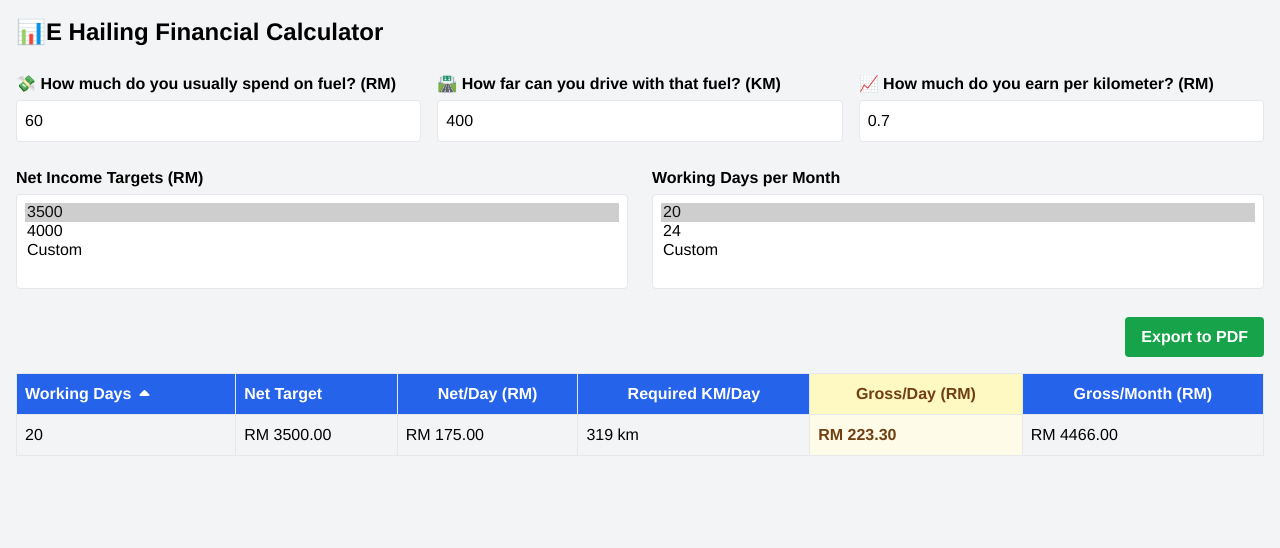
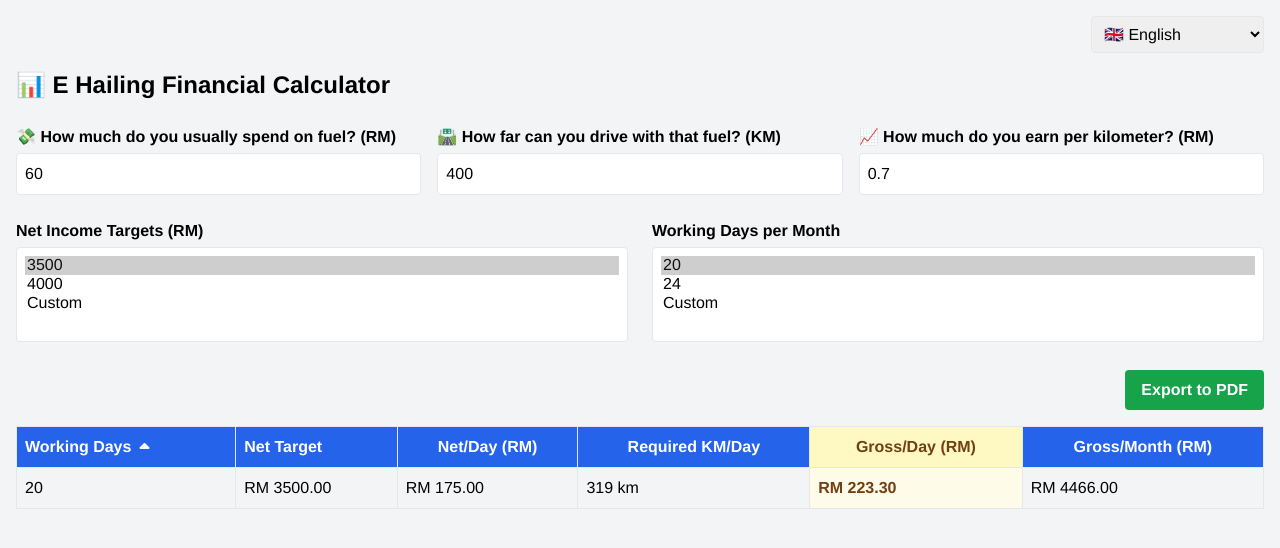
Before and after one commit to dxiiren/e-hailing-calculator, a plain HTML site: page index.html in a window 1280 px wide. Drawn offline with nearby package versions, Linux system fonts and the light colour scheme.

Commit message:
Add internationalization support and update labels in E Hailing Financial Calculator

```diff
--- a/index.html
+++ b/index.html
@@ -5,6 +5,7 @@
     <meta name="viewport" content="width=device-width, initial-scale=1.0" />
     <title>E Hailing Financial Calculator</title>
     <script src="https://unpkg.com/vue@3/dist/vue.global.prod.js"></script>
+    <script src="https://unpkg.com/vue-i18n@9/dist/vue-i18n.global.prod.js"></script>
     <script src="https://cdn.tailwindcss.com"></script>
     <script src="https://cdnjs.cloudflare.com/ajax/libs/jspdf/2.5.1/jspdf.umd.min.js"></script>
     <script src="https://cdnjs.cloudflare.com/ajax/libs/jspdf-autotable/3.5.29/jspdf.plugin.autotable.min.js"></script>
@@ -28,12 +29,19 @@
   </head>
   <body class="bg-gray-100 p-4 min-h-screen">
     <div id="app" class="max-w-7xl mx-auto">
-      <h1 class="text-2xl font-bold mb-6">📊E Hailing Financial Calculator</h1>
+      <div class="flex justify-end mb-4">
+        <select v-model="$i18n.locale" class="p-2 border rounded">
+          <option value="en">🇬🇧 English</option>
+          <option value="ms">🇲🇾 Bahasa Melayu</option>
+        </select>
+      </div>
+
+      <h1 class="text-2xl font-bold mb-6">{{ $t('title') }}</h1>
 
       <!-- Fuel Efficiency & Earnings -->
       <div class="grid grid-cols-1 md:grid-cols-3 gap-4 mb-6">
         <div>
-          <label class="block font-semibold mb-1">💸 How much do you usually spend on fuel? (RM)</label>
+          <label class="block font-semibold mb-1">{{ $t('fuelCost') }}</label>
           <input
             type="number"
             v-model.number="fuelCost"
@@ -42,7 +50,7 @@
           />
         </div>
         <div>
-          <label class="block font-semibold mb-1">🛣️ How far can you drive with that fuel? (KM)</label>
+          <label class="block font-semibold mb-1">{{ $t('fuelKm') }}</label>
           <input
             type="number"
             v-model.number="fuelKm"
@@ -51,7 +59,7 @@
           />
         </div>
         <div>
-          <label class="block font-semibold mb-1">📈 How much do you earn per kilometer? (RM)</label>
+          <label class="block font-semibold mb-1">{{ $t('perKm') }}</label>
           <input
             type="number"
             v-model.number="earningsPerKm"
@@ -63,9 +71,7 @@
 
       <div class="grid grid-cols-1 md:grid-cols-2 gap-6 mb-6">
         <div>
-          <label class="block mb-1 font-semibold"
-            >Net Income Targets (RM)</label
-          >
+          <label class="block mb-1 font-semibold">{{ $t('netTarget') }}</label>
           <select
             v-model="selectedIncomes"
             multiple
@@ -92,7 +98,9 @@
         </div>
 
         <div>
-          <label class="block mb-1 font-semibold">Working Days per Month</label>
+          <label class="block mb-1 font-semibold"
+            >{{ $t('workingDays') }}</label
+          >
           <select
             v-model="selectedDays"
             multiple
@@ -124,7 +132,7 @@
           @click="exportPDF"
           class="bg-green-600 hover:bg-green-700 text-white font-semibold px-4 py-2 rounded"
         >
-          Export to PDF
+          {{ $t('export') }}
         </button>
       </div>
 
@@ -137,7 +145,7 @@
             <tr>
               <th @click="sortBy('days')" class="p-2 border sortable">
                 <div class="flex items-center gap-2">
-                  Working Days
+                  {{ $t('table.days') }}
                   <i
                     v-if="sortKey === 'days'"
                     :class="sortAsc ? 'fas fa-caret-up' : 'fas fa-caret-down'"
@@ -146,19 +154,19 @@
               </th>
               <th @click="sortBy('income')" class="p-2 border sortable">
                 <div class="flex items-center gap-2">
-                  Net Target
+                  {{ $t('table.net') }}
                   <i
                     v-if="sortKey === 'income'"
                     :class="sortAsc ? 'fas fa-caret-up' : 'fas fa-caret-down'"
                   ></i>
                 </div>
               </th>
-              <th class="p-2 border">Net/Day (RM)</th>
-              <th class="p-2 border">Required KM/Day</th>
+              <th class="p-2 border">{{ $t('table.netPerDay') }}</th>
+              <th class="p-2 border">{{ $t('table.kmPerDay') }}</th>
               <th class="p-2 border bg-yellow-100 text-yellow-900">
-                Gross/Day (RM)
+                {{ $t('table.grossDay') }}
               </th>
-              <th class="p-2 border">Gross/Month (RM)</th>
+              <th class="p-2 border">{{ $t('table.grossMonth') }}</th>
             </tr>
           </thead>
           <tbody>
@@ -184,8 +192,51 @@
     </div>
 
     <script>
+      const messages = {
+        en: {
+          title: "📊 E Hailing Financial Calculator",
+          fuelCost: "💸 How much do you usually spend on fuel? (RM)",
+          fuelKm: "🛣️ How far can you drive with that fuel? (KM)",
+          perKm: "📈 How much do you earn per kilometer? (RM)",
+          netTarget: "Net Income Targets (RM)",
+          workingDays: "Working Days per Month",
+          export: "Export to PDF",
+          table: {
+            days: "Working Days",
+            net: "Net Target",
+            netPerDay: "Net/Day (RM)",
+            kmPerDay: "Required KM/Day",
+            grossDay: "Gross/Day (RM)",
+            grossMonth: "Gross/Month (RM)",
+          },
+        },
+        ms: {
+          title: "📊 Kalkulator Kewangan E Hailing",
+          fuelCost: "💸 Berapa biasanya anda belanja untuk minyak? (RM)",
+          fuelKm: "🛣️ Berapa jauh anda boleh pandu dengan minyak itu? (KM)",
+          perKm: "📈 Berapa pendapatan anda setiap kilometer? (RM)",
+          netTarget: "Sasaran Pendapatan Bersih (RM)",
+          workingDays: "Hari Bekerja Sebulan",
+          export: "Eksport ke PDF",
+          table: {
+            days: "Hari Bekerja",
+            net: "Sasaran Bersih",
+            netPerDay: "Bersih/Hari (RM)",
+            kmPerDay: "KM Diperlukan/Hari",
+            grossDay: "Kasar/Hari (RM)",
+            grossMonth: "Kasar/Bulan (RM)",
+          },
+        },
+      };
+
+      const i18n = VueI18n.createI18n({
+        locale: "en",
+        fallbackLocale: "en",
+        messages,
+      });
+
       const { createApp, ref, computed } = Vue;
-      createApp({
+      const app = createApp({
         setup() {
           const incomeOptions = [3500, 4000];
           const daysOptions = [20, 24];
@@ -207,19 +258,19 @@
           const addCustomDays = () => customDays.value.push(null);
 
           const allNetTargets = computed(() => {
-            const base = selectedIncomes.value
-              .filter((i) => i !== "custom")
-              .map(Number);
-            const customs = customIncomes.value.filter((val) => val);
-            return [...base, ...customs];
+            return [
+              ...selectedIncomes.value
+                .filter((i) => i !== "custom")
+                .map(Number),
+              ...customIncomes.value.filter((val) => val),
+            ];
           });
 
           const allWorkingDays = computed(() => {
-            const base = selectedDays.value
-              .filter((i) => i !== "custom")
-              .map(Number);
-            const customs = customDays.value.filter((val) => val);
-            return [...base, ...customs];
+            return [
+              ...selectedDays.value.filter((i) => i !== "custom").map(Number),
+              ...customDays.value.filter((val) => val),
+            ];
           });
 
           const costPerKm = computed(() => fuelCost.value / fuelKm.value);
@@ -234,7 +285,6 @@
                   const requiredKM = Math.ceil(netPerDay / netPerKm);
                   const grossPerDay = requiredKM * earningsPerKm.value;
                   const grossPerMonth = grossPerDay * days;
-
                   results.push({
                     income,
                     days,
@@ -252,16 +302,13 @@
           const sortedCombinations = computed(() => {
             return [...targetCombinations.value].sort((a, b) => {
               const key = sortKey.value;
-              const valA = a[key];
-              const valB = b[key];
-              return sortAsc.value ? valA - valB : valB - valA;
+              return sortAsc.value ? a[key] - b[key] : b[key] - a[key];
             });
           });
 
           const sortBy = (key) => {
-            if (sortKey.value === key) {
-              sortAsc.value = !sortAsc.value;
-            } else {
+            if (sortKey.value === key) sortAsc.value = !sortAsc.value;
+            else {
               sortKey.value = key;
               sortAsc.value = true;
             }
@@ -304,11 +351,11 @@
             selectedDays,
             customIncomes,
             customDays,
-            addCustomIncome,
-            addCustomDays,
             fuelCost,
             fuelKm,
             earningsPerKm,
+            addCustomIncome,
+            addCustomDays,
             costPerKm,
             allNetTargets,
             allWorkingDays,
@@ -320,7 +367,10 @@
             exportPDF,
           };
         },
-      }).mount("#app");
+      });
+
+      app.use(i18n);
+      app.mount("#app");
     </script>
   </body>
 </html>
```
